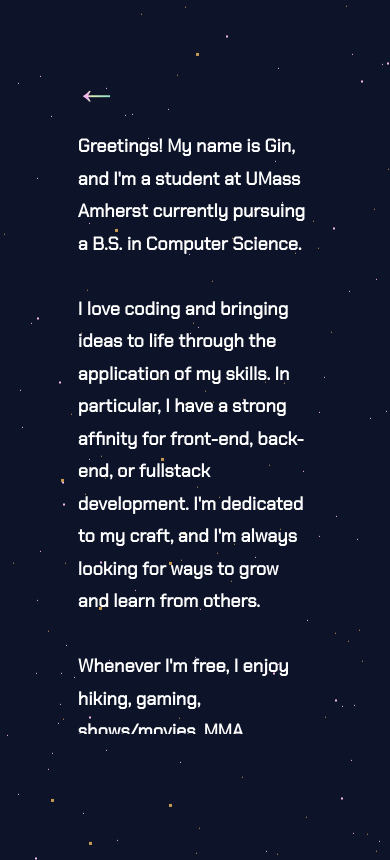
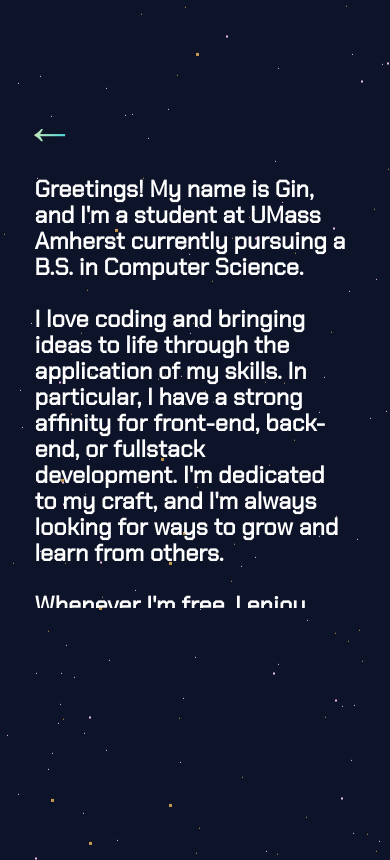
Before and after one commit to ginpks/Gin-Park, a React (Vite) app: page /Gin-Park/about in a window 390 px wide. Built offline with nearby package versions, Linux system fonts and the light colour scheme.

Commit message:
framer-motion

```diff
--- a/package.json
+++ b/package.json
@@ -17,6 +17,7 @@
     "@fortawesome/free-brands-svg-icons": "^6.7.2",
     "@fortawesome/free-solid-svg-icons": "^6.7.2",
     "@fortawesome/react-fontawesome": "^0.2.2",
+    "framer-motion": "^12.6.5",
     "gh-pages": "^6.3.0",
     "react": "^19.0.0",
     "react-dom": "^19.0.0",
--- a/src/Layout.jsx
+++ b/src/Layout.jsx
@@ -1,8 +1,12 @@
 import React from 'react';
-import { Outlet } from 'react-router-dom';
+import { Outlet, useLocation, useOutlet } from 'react-router-dom';
 import './Layout.css';
+import { AnimatePresence } from 'framer-motion'
 
 function Layout() {
+  const location = useLocation();
+  const currentOutlet = useOutlet();
+
   return (
     <>
       <div className="bg-animation">
@@ -13,7 +17,9 @@ function Layout() {
       </div>
 
       <main>
-        <Outlet />
+        <AnimatePresence mode="wait">
+          {currentOutlet && React.cloneElement(currentOutlet, { key: location.pathname })}
+        </AnimatePresence>
       </main>
     </>
   );
--- a/src/aboutPage/aboutPage.css
+++ b/src/aboutPage/aboutPage.css
@@ -1,8 +1,12 @@
+.about_me {
+  overflow-y: hidden;
+}
+
 .aboutMeContainer {
-  top: 15vh;
-  position:fixed;
-  left: 50%;
-  transform: translateX(-50%);
+  margin: 15vh auto 0 auto;
+  width: 40vw;
+  max-width: 45vw;
+  position: relative;
 }
 
 #arrow {
@@ -41,13 +45,13 @@
 .aboutMeText {
   padding-bottom: 3vh;
   color:white;
-  width: 40vw;
-  max-width: 50vw;
+  width: fit-content;
+  max-width: 80vw;
   border-radius: 10px;
   font-size: 0.8rem;
   line-height: 2.5rem;
   min-height: 30vh;
-  max-height: 40vh;
+  max-height: 50vh;
   overflow: auto;
   padding-left: 1vw;
   padding-right: 1vw;
@@ -70,23 +74,28 @@
 }
 
 @media only screen and (max-width: 450px) {
-  .aboutMeText {
-    padding-bottom: 3vh;
-    color:white;
-    width: 60vw;
-    max-width: 70vw;
-    border-radius: 10px;
-    font-size: 0.7rem;
-    line-height: 2.5rem;
-    min-height: 40vh;
-    max-height: 70vh;
-    overflow: auto;
-    padding-left: 2vw;
-    padding-right: 2vw;
-  }
+
 
   .aboutMeContainer {
-    top: 7vh;
+    display: flex;
+    flex-direction: column;
+    /* Override the default width/max-width for small screens */
+    width: 90vw;     /* Make the container take up most of the viewport width */
+    max-width: none;  /* Remove the previous max-width restriction */
+    margin-top: 10vh; /* Optional: Adjust top margin for smaller screens */
+    /* Keep margin-left/right auto for centering */
+    margin-left: auto;
+    margin-right: auto;
+
+  }
+  .aboutMeText {
+        width: 100%; /* This is correct - it takes full width of the now wider parent */
+    /* Optional: Adjust padding for smaller screens if vw units become too small */
+    padding-left: 15px;
+    padding-right: 15px;
+    /* Optional: Adjust font-size or line-height if needed */
+    font-size: 0.9rem;
+    line-height: 2rem;
   }
 
 }
--- a/src/aboutPage/aboutPage.jsx
+++ b/src/aboutPage/aboutPage.jsx
@@ -3,10 +3,41 @@ import './aboutPage.css';
 import { Link } from 'react-router-dom';
 import { FontAwesomeIcon } from '@fortawesome/react-fontawesome';
 import { faInstagram } from '@fortawesome/free-brands-svg-icons'; // Import from brands
+import { motion } from 'framer-motion'; // <-- Import motion
+
+// Define animation variants for AboutPage
+const pageVariants = {
+    initial: {
+        x: "100vw", // Start off-screen to the right
+        opacity: 0
+    },
+    animate: {
+        x: 0, // Animate to center
+        opacity: 1
+    },
+    exit: {
+        x: "100vw", // Exit off-screen to the right
+        opacity: 0
+    }
+};
+
+// Define transition properties (can be the same or different)
+const pageTransition = {
+    type: "tween",
+    ease: "anticipate", // Or your preferred ease
+    duration: 0.3   // DECREASED duration (e.g., from 0.5)
+};
 
 function AboutPage() {
     return (
-        <div className="about_me">
+        <motion.div
+            className="about_me"
+            initial="initial"
+            animate="animate"
+            exit="exit"
+            variants={pageVariants}
+            transition={pageTransition}
+        >
             <div className="aboutMeContainer">
                 <div className="backArrow">
                     <span id="arrow"><a id="back" href="#"><Link to="/">&#8592;</Link></a></span>
@@ -23,7 +54,7 @@ function AboutPage() {
                     </h1>
                 </div>
             </div>
-        </div>
+        </motion.div>
     )
 }
 export default AboutPage;
--- a/src/blogPage/blogPage.css
+++ b/src/blogPage/blogPage.css
@@ -1,3 +1,4 @@
+
 .backArrow3 a {
   color: inherit;
   text-decoration: none;
@@ -23,6 +24,7 @@ display: flex;
 flex-direction: column;
 align-items: center;
 padding-top: 2rem;
+overflow: auto;
 }
 
 .blog-posts {
--- a/src/blogPage/blogPage.jsx
+++ b/src/blogPage/blogPage.jsx
@@ -5,10 +5,40 @@ import restApiImage from '../assets/7076397.jpg';
 import foodImage from '../assets/food.jpeg';
 import hikesImage from '../assets/hike.jpeg';
 import cmvImage from '../assets/cmv.png';
+import { motion } from 'framer-motion';
+// Define animation variants for AboutPage
+const pageVariants = {
+    initial: {
+        x: "100vw", // Start off-screen to the right
+        opacity: 0
+    },
+    animate: {
+        x: 0, // Animate to center
+        opacity: 1
+    },
+    exit: {
+        x: "100vw", // Exit off-screen to the right
+        opacity: 0
+    }
+};
+
+// Define transition properties (can be the same or different)
+const pageTransition = {
+    type: "tween",
+    ease: "anticipate", // Or your preferred ease
+    duration: 0.3    // DECREASED duration (e.g., from 0.5)
+};
 
 function BlogPage() {
     return (
-        <div className="blog-page">
+        <motion.div
+            initial="initial"
+            animate="animate"
+            exit="exit"
+            variants={pageVariants}
+            transition={pageTransition}
+            className="blog-page"
+        >
             <div className="backArrow3">
               <span id="arrow"><a id="back"><Link to="/">&#8592;</Link></a></span>
             </div>
@@ -30,7 +60,7 @@ function BlogPage() {
                     <h1>Nature & Elevation</h1>
                 </div>
             </div>
-        </div>
+        </motion.div>
     )
 }
 
--- a/src/mainPage/mainPage.jsx
+++ b/src/mainPage/mainPage.jsx
@@ -2,17 +2,48 @@ import React from 'react';
 import './mainPage.css';
 import TextComponent from './textComponent/textComponent';
 import LinksComponent from './linksComponent/linksComponent';
+import { motion } from 'framer-motion';
+
+// Define animation variants for MainPage
+const pageVariants = {
+    initial:{
+        x: "-100vw",
+        opacity: 0,
+    },
+    animate: {
+        x: 0,
+        opacity: 1,
+    },
+    exit: {
+        x: "-100vw",
+        opacity: 0,
+    }
+};
+
+// Define transition properties
+const pageTransition = {
+    type: "tween",
+    ease: "anticipate", // Or your preferred ease
+    duration: 0.3    // DECREASED duration (e.g., from 0.5)
+}
 
 
 
 function MainPage() {
     return (
-        <div className="main-page">
+        <motion.div
+            className='main-page'
+            initial="initial"
+            animate="animate"
+            exit="exit"
+            variants={pageVariants}
+            transition={pageTransition}
+        >
             <div className="information">
                 <TextComponent />
                 <LinksComponent />
             </div>
-        </div>
+        </motion.div>
     )
 }
 
--- a/src/projectsPage/projectsPage.css
+++ b/src/projectsPage/projectsPage.css
@@ -1,16 +1,14 @@
 .projectText {
     box-shadow: 0 2px 10px rgba(255, 255, 255, 0.05);
-    padding: 1vh;
     padding-left: 5vh;
     padding-right: 5vh;
     padding-bottom: 3vh;
-    margin-left: 20vh;
-    margin-right: 20vh;
     font-weight: light;
     overflow-y: scroll; /* This enables vertical scrolling */
     max-height: 60vh;
     border-radius: 10px;
-    max-width:fit-content;
+    max-width: fit-content;
+    overflow-x: hidden;
 }
 
 p {
@@ -30,18 +28,10 @@ p {
     -webkit-tap-highlight-color: transparent;
   }
 
-.projects {
-    top: 10vh;
-    position:fixed;
-    left: 50%;
-    transform: translateX(-50%);
-}
+  .backArrow2 {
+    margin-top: 5vh;
+  }
 
-.backArrow2 {
-    margin-left:20vh;
-    margin-right:20vh;
-    font-size: 0.8rem;
-}
 
 ul {
     list-style:square;
@@ -91,13 +81,33 @@ ul {
     cursor: pointer;
   }
 
-  @media screen and (max-width: 450px) {
-    .projectText {
-      margin-right: 15vw;
-      margin-left: 15vw;
-    }
+.projects {
+  display: flex; /* Make this a flex container */
+  flex-direction: column;
+  gap: 15px;
+  padding: 10px;
+  margin-left: 15vw;
+  margin-right: 15vw;
+}
 
-    .backArrow2 {
-      margin-left: 15vw;
-    }
+#arrow {
+  font-size: 4rem;
+}
+
+@media only screen and (max-width: 450px) {
+  .projects {
+    margin-left: 5vw;
+    margin-right: 5vw;
   }
+
+  hr {
+    width: auto;
+  }
+
+  .backArrow2 {
+    margin-top: 1vh;
+  }
+
+
+
+}
--- a/src/projectsPage/projectsPage.jsx
+++ b/src/projectsPage/projectsPage.jsx
@@ -1,11 +1,41 @@
 import React from 'react';
 import "./projectsPage.css";
 import { Link } from "react-router-dom";
+import { motion } from 'framer-motion';
 
+// Define animation variants for AboutPage
+const pageVariants = {
+    initial: {
+        x: "100vw", // Start off-screen to the right
+        opacity: 0
+    },
+    animate: {
+        x: 0, // Animate to center
+        opacity: 1
+    },
+    exit: {
+        x: "100vw", // Exit off-screen to the right
+        opacity: 0
+    }
+};
+
+// Define transition properties (can be the same or different)
+const pageTransition = {
+    type: "tween",
+    ease: "anticipate", // Or your preferred ease
+    duration: 0.3    // DECREASED duration (e.g., from 0.5)
+};
 
 function ProjectPage() {
     return (
-      <div className="projects-page">
+        <motion.div
+            initial="initial"
+            animate="animate"
+            exit="exit"
+            variants={pageVariants}
+            transition={pageTransition}
+            className="project-page"
+        >
           <div className="projects">
             <div className="backArrow2">
               <span id="arrow"><a id="back"><Link to="/">&#8592;</Link></a></span>
@@ -51,7 +81,7 @@ function ProjectPage() {
                 </div>
                 </div>
             </div>
-      </div>
+      </motion.div>
     )
 }
 
```
Also changed, not shown: src/Layout.css, 1 other file (tests, documents, lock files or other folders). Lines whose indentation alone changed are shown as unchanged.
